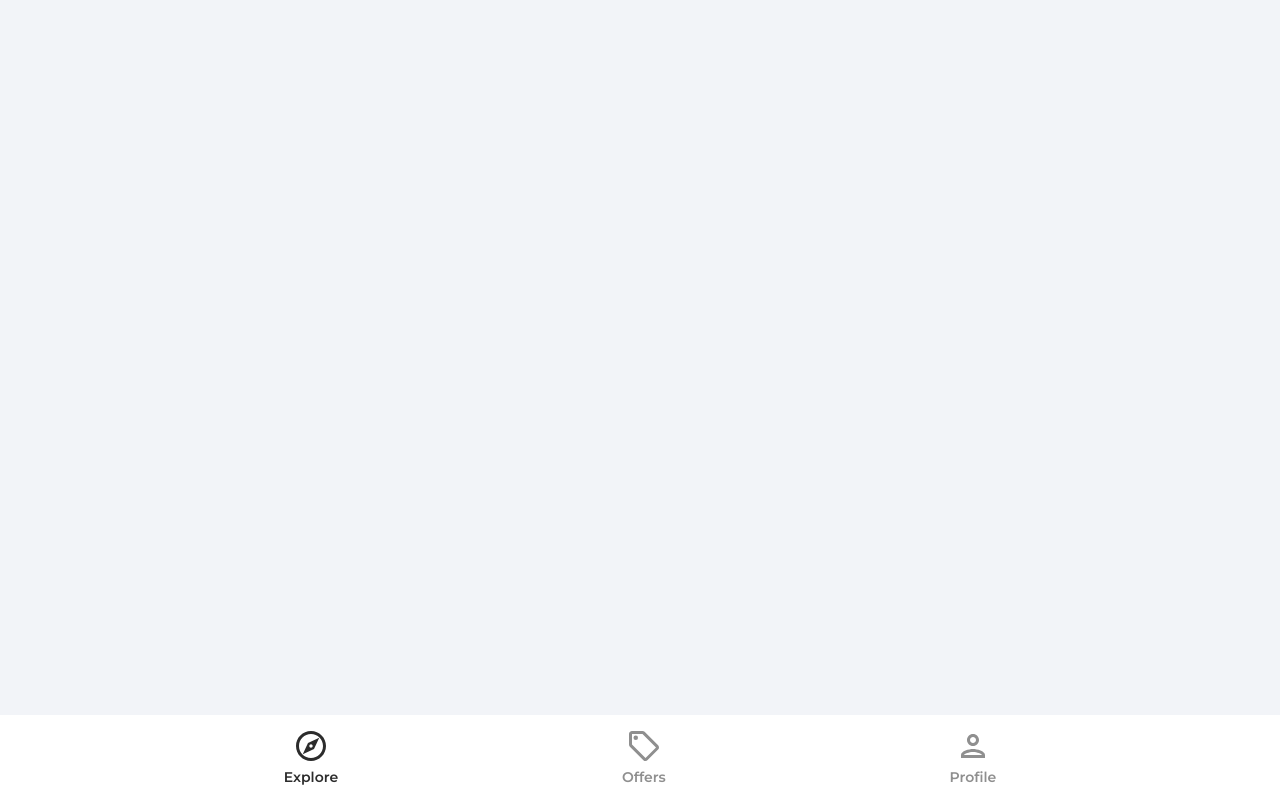
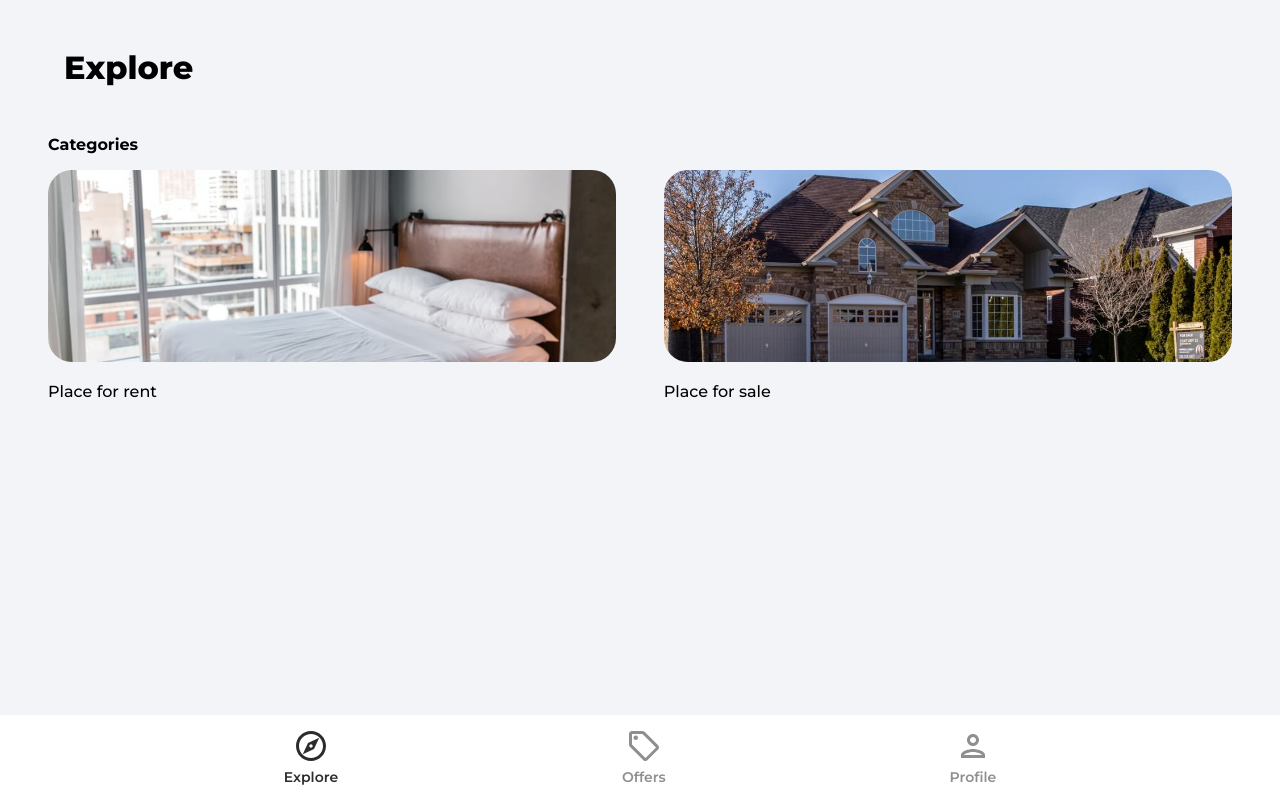
Before and after one commit to codessi/house-marketplace, a React (Create React App) app: page / in a window 1280 px wide. Built offline with nearby package versions, Linux system fonts and the light colour scheme; no server answers; the database is empty.

Commit message:
trying vercel

```diff
--- a/package.json
+++ b/package.json
@@ -21,8 +21,7 @@
   },
   "scripts": {
     "start": "react-scripts start",
-    "predeploy": "npm run build",
-    "deploy": "gh-pages -d build",
+
     "build": "react-scripts build",
     "test": "react-scripts test",
     "eject": "react-scripts eject"
--- a/src/App.js
+++ b/src/App.js
@@ -25,6 +25,7 @@ function App() {
       <Router>
         <Routes>
           <Route path="/house-marketplace" element={<Explore />} />
+          <Route path="/" element={<Explore />} />
           <Route path="/offers" element={<Offers />} />
           <Route path="/category/:categoryName" element={<Category />} />
           <Route path="/category/:categoryName/:listingId" element={<Listing />} />
```
